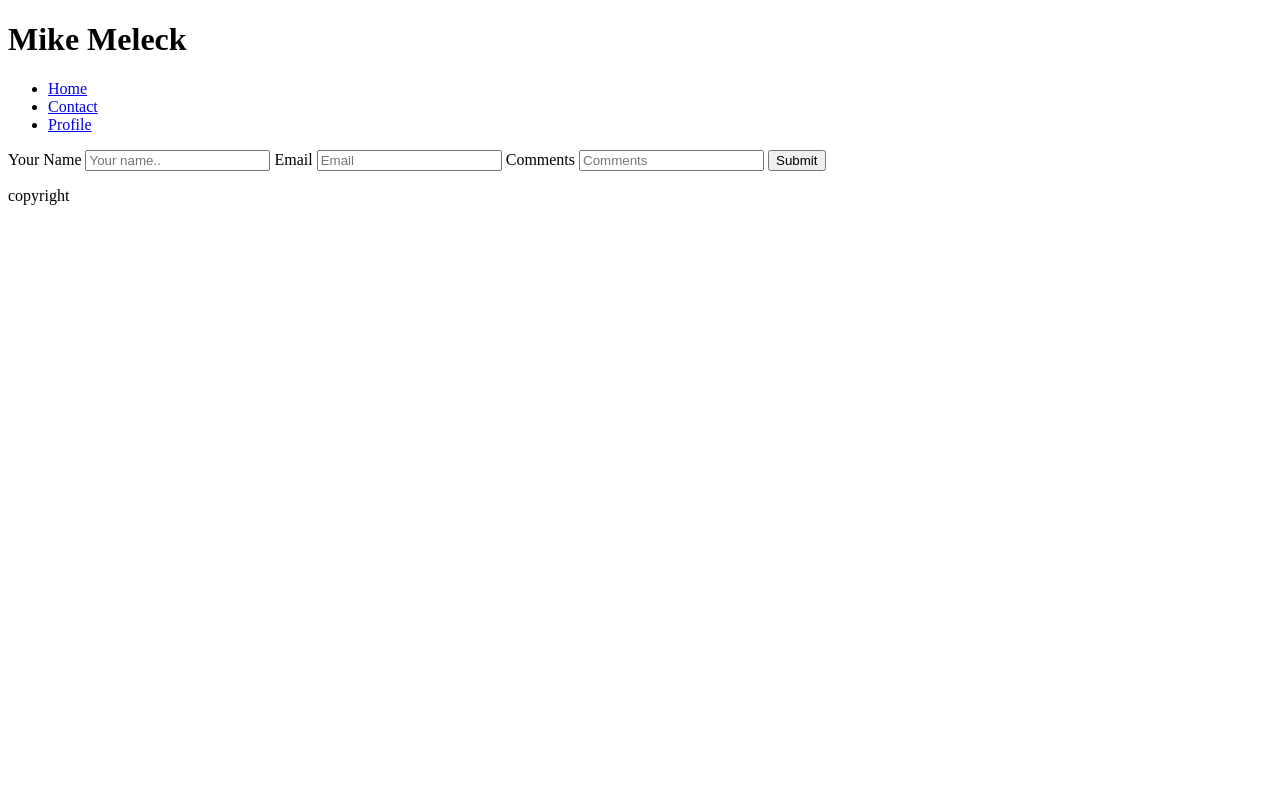
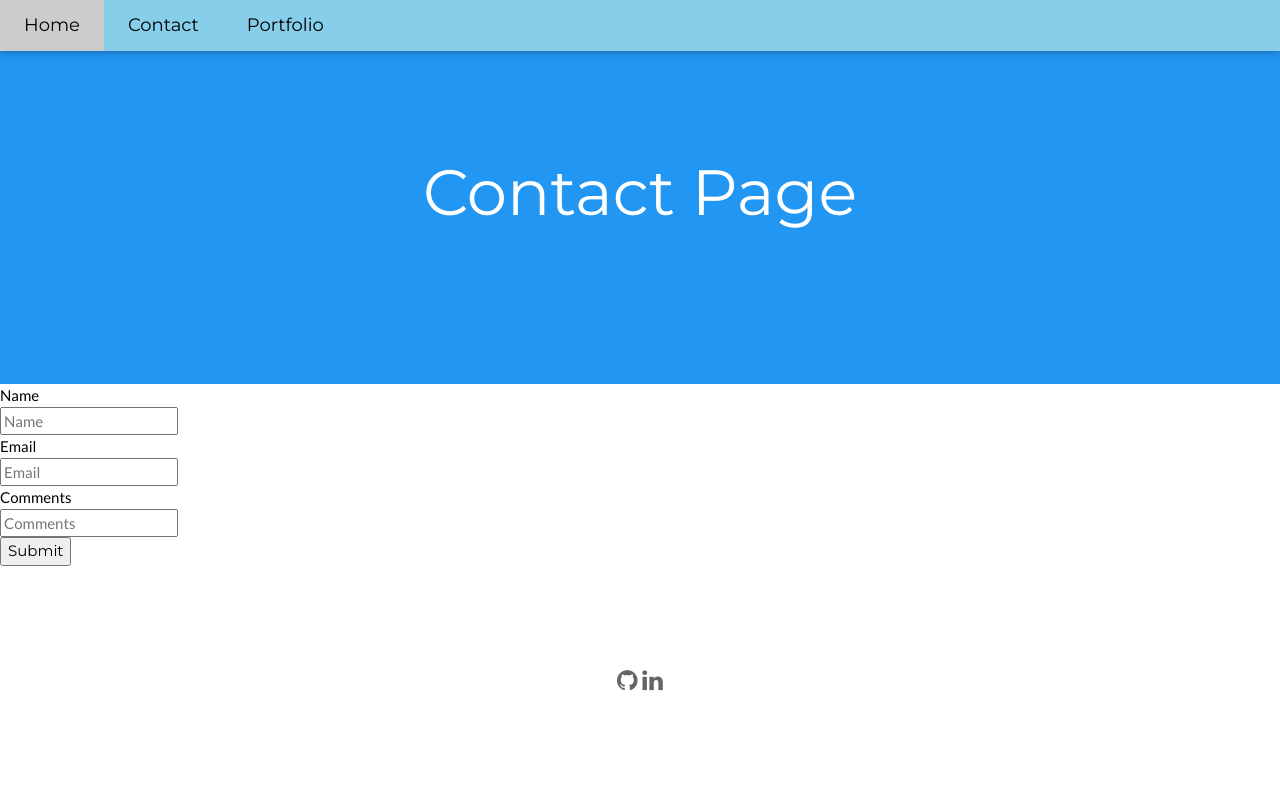
Before and after one commit to MikeM85/Responsive-Portfolio, a plain HTML site: page contact.html in a window 1280 px wide. Drawn offline with nearby package versions, Linux system fonts and the light colour scheme.

Commit message:
js working needs to be styled

```diff
--- a/contact.html
+++ b/contact.html
@@ -1,48 +1,94 @@
 <!DOCTYPE html>
-<html lang="en-us">
+<html lang="en">
+<title>Mike Meleck</title>
+<meta charset="UTF-8">
+<meta name="viewport" content="width=device-width, initial-scale=1">
+<link rel="stylesheet" href="https://www.w3schools.com/w3css/4/w3.css">
+<link rel="stylesheet" href="https://fonts.googleapis.com/css?family=Lato">
+<link rel="stylesheet" href="https://fonts.googleapis.com/css?family=Montserrat">
+<link rel="stylesheet" href="https://cdnjs.cloudflare.com/ajax/libs/font-awesome/4.7.0/css/font-awesome.min.css">
+<link rel="stylesheet" type="text/css" href="assets/css/style.css">
+<script src="https://cdnjs.cloudflare.com/ajax/libs/jquery/3.2.1/jquery.min.js"></script>
+<script src="https://www.gstatic.com/firebasejs/4.12.0/firebase.js"></script>
+<style>
+  .img {float: left;
+    width: 250px;
+}
+body,h1,h2,h3,h4,h5,h6 {font-family: "Lato", sans-serif}
+.w3-bar,h1,button {font-family: "Montserrat", sans-serif}
+.fa-anchor,.fa-coffee {font-size:200px}
+</style>
+<body>
 
-</html>
-<html>
-<head>
-        <meta charset="UTF-8">
-        <link rel="stylesheet" type="text/css" href="assets/css/style.css">
-    <title>Mike Meleck</title>
+<!-- Navbar -->
+<div class="w3-top">
+  <div class="w3-bar w3-light-blue w3-card w3-left-align w3-large">
+    <a class="w3-bar-item w3-button w3-hide-medium w3-hide-large w3-right w3-padding-large w3-hover-white w3-large w3-light-blue" href="javascript:void(0);" onclick="myFunction()" title="Toggle Navigation Menu"><i class="fa fa-bars"></i></a>
+    <a href="index.html" class="w3-bar-item w3-button w3-padding-large w3-white">Home</a>
+    <a href="contact.html" class="w3-bar-item w3-button w3-hide-small w3-padding-large w3-hover-white">Contact</a>
+    <a href="portfolio.html" class="w3-bar-item w3-button w3-hide-small w3-padding-large w3-hover-white">Portfolio</a>
 
-</head>
+  </div>
 
-<body>
-        <header class="head">
-                <h1>Mike Meleck</h1>
+  <!-- Navbar on small screens -->
+  <div id="navDemo" class="w3-bar-block w3-white w3-hide w3-hide-large w3-hide-medium w3-large">
+    <a href="index.html" class="w3-bar-item w3-button w3-padding-large">About</a>
+    <a href="contact.html" class="w3-bar-item w3-button w3-padding-large">Contact</a>
+    <a href="portfolio.html" class="w3-bar-item w3-button w3-padding-large">Portfolio</a>
+
+  </div>
+</div>
+
+<!-- Header -->
+<header class="w3-container w3-blue w3-center" style="padding:128px 16px">
+  <h1 class="w3-margin w3-jumbo">Contact Page</h1>
+
+</header>
+
+<!-- First Grid -->
+<!-- <div class="w3-row-padding w3-light-grey w3-padding-64 w3-container">
+  <div class="w3-content">
+    <div class="w3-twothird"> -->
+                <form id="contactForm">
+                                <div class="form-group">
+                                  <label for="name-input">Name</label>
+                                  <input class="form-control" id="name-input" placeholder="Name" type="text">
+                                </div>
+                                <div class="form-group">
+                                  <label for="email-input">Email</label>
+                                  <input class="form-control" id="email-input" placeholder="Email" type="text">
+                                </div>
+                                <div class="form-group">
+                                  <label for="comments-input">Comments</label>
+                                  <input class="form-control" id="comments-input" placeholder="Comments" type="text">
+                                </div>
+
+                                <button class="btn btn-primary float-right" id="add-comment-btn">Submit</button>
+                </form>
+    <!-- </div> -->
 
 
-                <nav>
 
-                        <ul>
-                        <li><a href="index.html" class="w3-bar-item w3-button w3-padding-large w3-white">Home</a></li>
-                        <li><a href="contact.html">Contact</a></li>
-                        <li><a href="portfolio.html">Profile</a></li>
-                </nav>
 
-        </header>
+<!-- Footer -->
+<footer class="w3-container w3-padding-64 w3-center w3-opacity">
+  <div class="w3-xlarge w3-padding-32">
+    <a href="https://github.com/MikeM85" target="_blank"><i class="fa fa-github w3-hover-opacity"></i></a>
+    <a href="https://www.linkedin.com/in/michael-meleck-a25a6a8a/" target="_blank"><i class="fa fa-linkedin w3-hover-opacity"></i></a>
 
-        <div>
-                <form class="contact" action="/action_page.php">
-                  <label for="fname">Your Name</label>
-                  <input type="text" name="firstname" placeholder="Your name..">
 
-                  <label for="lname">Email</label>
-                  <input type="text" name="lastname" placeholder="Email">
-
-                  <label for="lname">Comments</label>
-                  <input id="input" type="text" name="lastname" placeholder="Comments">
-                  <input type="submit" value="Submit">
-
-        </div>
-
-        <footer>
-                <p class="footer"> copyright</p>
-        </footer>
+    <script>
+      // Used to toggle the menu on small screens when clicking on the menu button
+      function myFunction() {
+        var x = document.getElementById("navDemo");
+        if (x.className.indexOf("w3-show") == -1) {
+          x.className += " w3-show";
+        } else {
+          x.className = x.className.replace(" w3-show", "");
+        }
+      }
+      </script>
+      <script type='text/javascript' src="assets/portfolio.js"></script>
 
 </body>
-
 </html>
```
